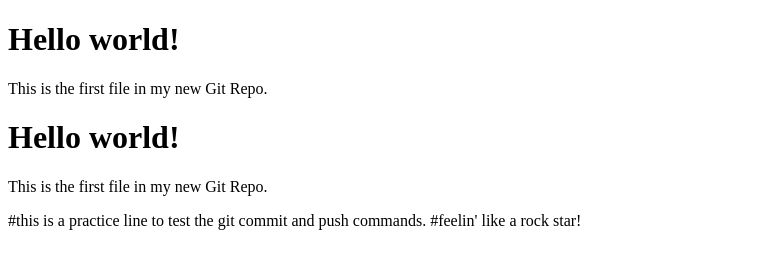
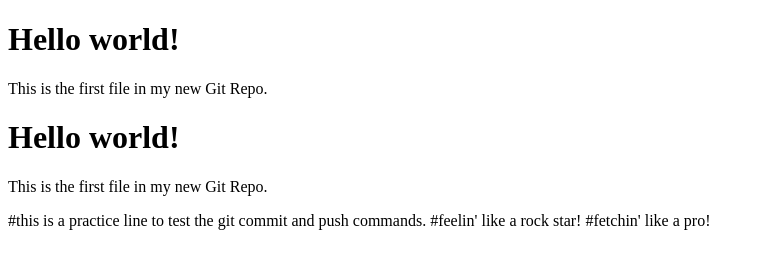
Before and after one commit to peniellatt218-beep/hello-world, a plain HTML site: page index.html in a window 1280 px wide. Shown: the whole page, without its empty margins (0-764 px from the left). Drawn offline with Linux system fonts and the light colour scheme.

Commit message:
just fechin'

```diff
--- a/index.html
+++ b/index.html
@@ -34,3 +34,4 @@
 
 #this is a practice line to test the git commit and push commands.
 #feelin' like a rock star!
+#fetchin' like a pro!
```
